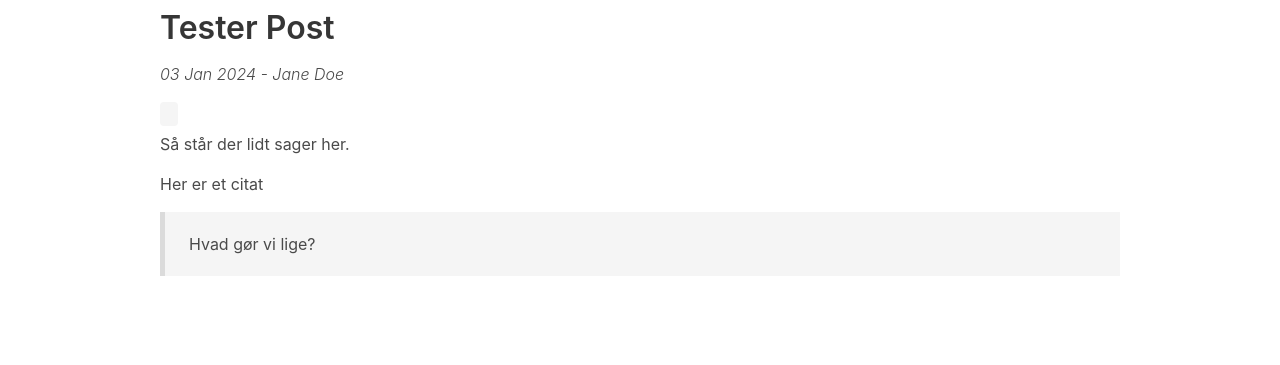
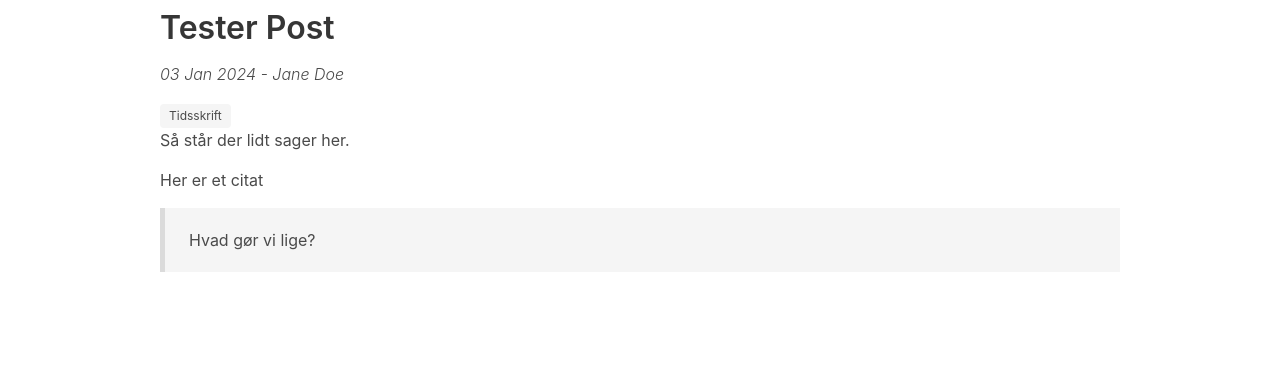
Before and after one commit to Aandsliv/aandsliv, a Jekyll site: the page built from src/_posts/2024-01-03-tester-post.md, in a window 1280 px wide. Shown: the part 204-569 px from the top of the page. Built offline with Jekyll 4.4.1, drawn with Linux system fonts in a browser that asks for light colours.

Commit message:
fix: add content to article tags (#47)
Forgot to add the content to the tag, i.e., the displayed subsection

```diff
--- a/src/_layouts/post.html
+++ b/src/_layouts/post.html
@@ -6,7 +6,8 @@ layout: default
     <p class="is-italic has-text-weight-light">{{ page.date | date_to_string }} - {{ page.author }}</p>
     {% for post in site.posts %}
     {% if post.url == page.url %}
-    <a href="{{ post.subsection | downcase | url_encode | relative_url }}" class="tag"></a>
+    <a href="{{ post.subsection | downcase | url_encode | relative_url }}"
+        class="tag">{{ post.subsection | capitalize }}</a>
     {% endif %}
     {% endfor %}
     {{ content }}
```
